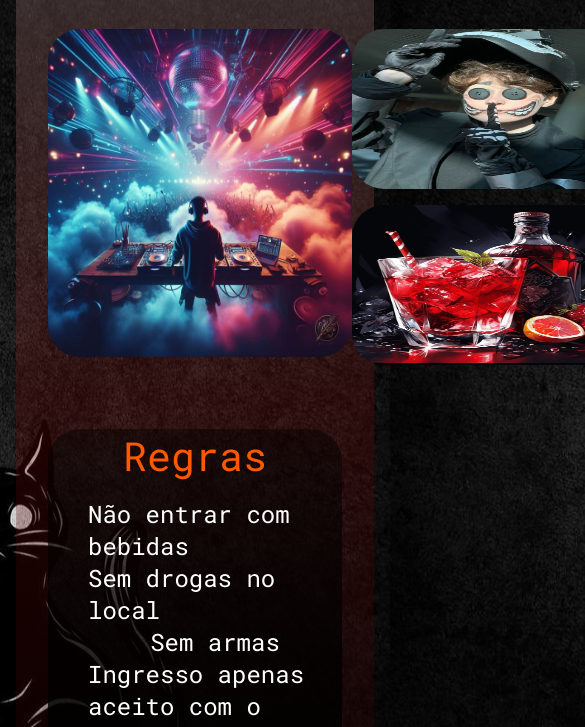
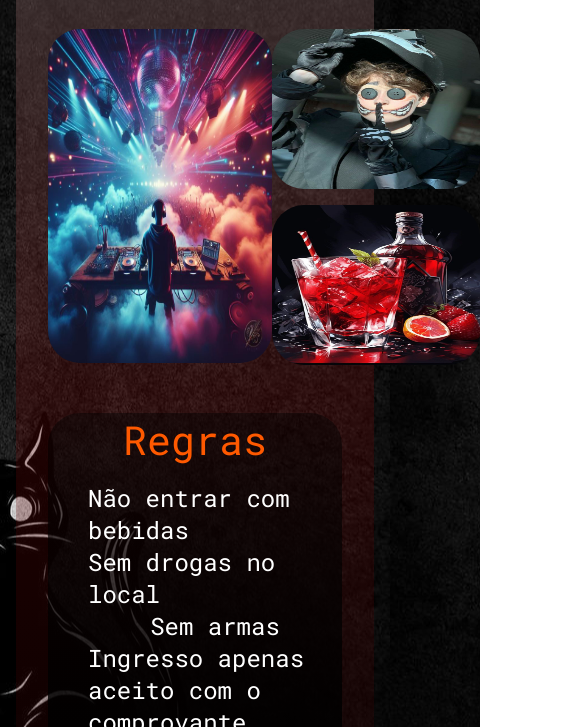
Before and after one commit to 0Guuh0/BlogHallow, a plain HTML site: page index.html in a window 390 px wide. Shown: the part 373-1100 px from the top of the page, 585 px wide, since content can reach past the window. Drawn offline with Linux system fonts and the light colour scheme.

Commit message:
Update style.css

```diff
--- a/style.css
+++ b/style.css
@@ -63,6 +63,7 @@ main{
 .flex-image-2{
     display: flex;
     flex-direction: column;
+    gap: 1rem;
     height: 100%;
 }
 .flex-image-1 > img{
@@ -73,7 +74,6 @@ main{
 .flex-image-2 > img{
     width: 35rem;
     height: 22rem;
-    margin-bottom: 1rem;
     border-radius: 2rem;
 }
 /* BOX - RULES */
@@ -160,13 +160,12 @@ nav > .menu > a > .fa-solid{
         font-size: 3rem;
     }
     .flex-image-1 > img{
-        width: 19rem;
-        height: 20.5rem;
+        width: 14rem;
+        height: 20.9rem;
     }
     .flex-image-2 > img{
-        width: 17rem;
+        width: 13rem;
         height: 10rem;
-        margin-right: 3rem;
     }
     .caixa > .rules > p{
         font-size: 2.5rem;
```
